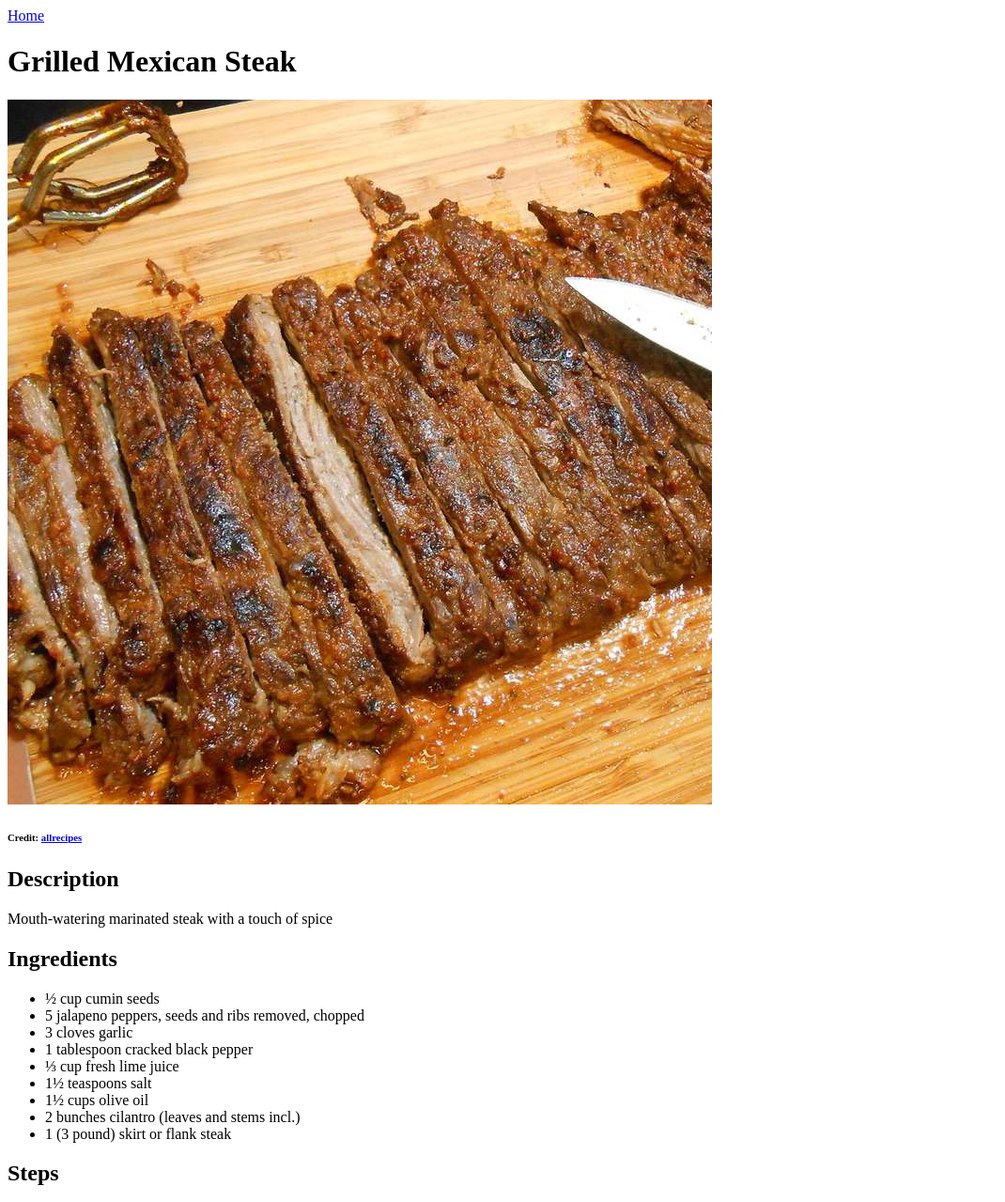
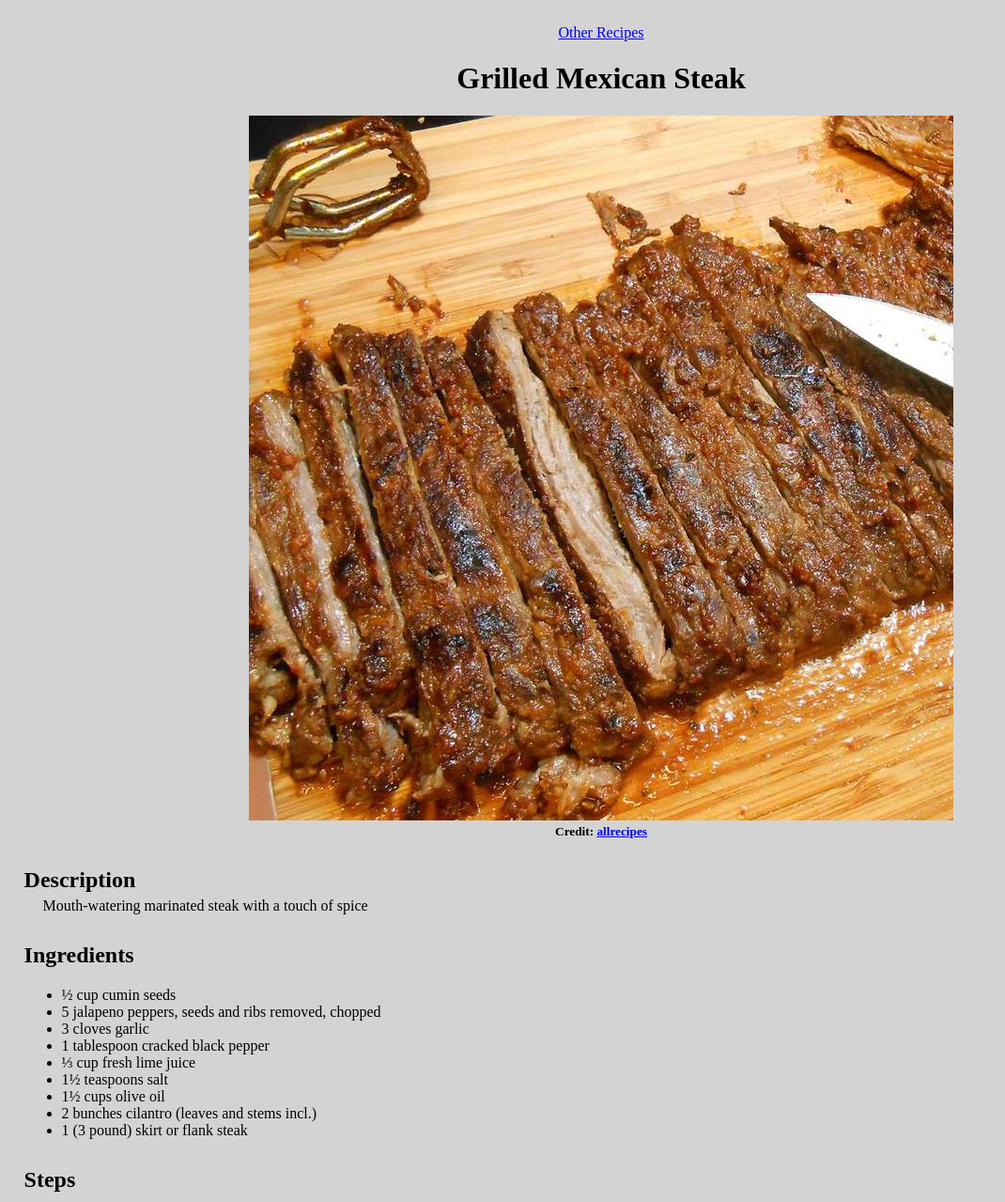
Before and after one commit to stse416/odin-recipes, a plain HTML site: page recipes/grilled-mexican-steak.html in a window 1280 px wide. Shown: the top 1279 px of the page at 94% size, without its empty margins (0-1070 px from the left). Drawn offline with Linux system fonts and the light colour scheme.

Commit message:
Add basic styling

```diff
--- a/recipes/grilled-mexican-steak.html
+++ b/recipes/grilled-mexican-steak.html
@@ -6,17 +6,18 @@
     <meta charset="UTF-8">
     <meta name="viewport" content="width=device-width, initial-scale=1.0">
     <title>Grilled Mexican Steak</title>
+    <link rel="stylesheet" href="../style.css">
 </head>
 <body>
-    <a href="../index.html">Home</a>
+    <a class="home_link" href="../index.html">Other Recipes</a>
 
     <h1>Grilled Mexican Steak</h1>
 
-    <img src="../images/steak.jpg" alt="Strips of juicy steak">
-    <h6>Credit: <a href="https://www.allrecipes.com/recipe/47844/grilled-mexican-steak/">allrecipes</a></h6>
+    <img class="recipe_pic" src="../images/steak.jpg" alt="Strips of juicy steak">
+    <h5>Credit: <a href="https://www.allrecipes.com/recipe/47844/grilled-mexican-steak/">allrecipes</a></h5>
 
     <h2>Description</h2>
-    <p>Mouth-watering marinated steak with a touch of spice</p>
+    <p class="recipe_description">Mouth-watering marinated steak with a touch of spice</p>
 
     <h2>Ingredients</h2>
     <ul>
--- /dev/null
+++ b/style.css
@@ -0,0 +1,46 @@
+body{
+    margin: 2%;
+    background-color: lightgrey;
+}
+
+.recipe_pic{
+    display: block;
+    margin: auto;
+}
+
+#recipe_list_container{
+    text-align: center;
+}
+
+#recipe_list{
+    display: inline-block;
+    margin-left: auto;
+    text-align: left;
+}
+
+.recipe_description{
+    margin-top: -15px;
+    margin-left: 20px;
+}
+
+.home_link{
+    display: block;
+    text-align: center;
+}
+
+h1{
+    text-align: center;
+}
+
+h2{
+    margin-top: 30px;
+}
+
+h5{
+    text-align:center;
+    margin-top: 4px;
+}
+
+ol>li{
+    padding-bottom: 6px;
+}
```
Also changed, not shown: index.html (+7 -5 lines), recipes/honey-chicken-kabobs.html (+4 -3 lines), recipes/parm-garlic-chicken-potatoes.html (+6 -5 lines).
